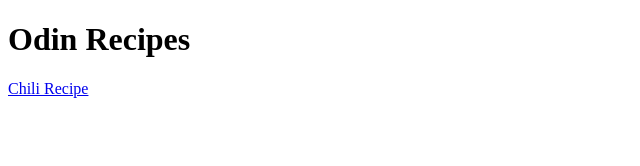
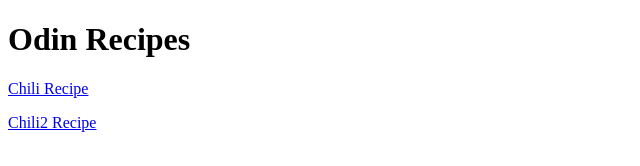
Before and after one commit to Mogbo/odin-recipes, a plain HTML site: page index.html in a window 1280 px wide. Shown: the whole page, without its empty margins (0-640 px from the left). Drawn offline with Linux system fonts and the light colour scheme.

Commit message:
more update

```diff
--- a/index.html
+++ b/index.html
@@ -7,5 +7,6 @@
     <body>
         <h1>Odin Recipes</h1>
         <p><a href=recipes/chili.html>Chili Recipe</a></p>
+        <p><a href=recipes/chili.html>Chili2 Recipe</a></p>
     </body>
 </html>
```
